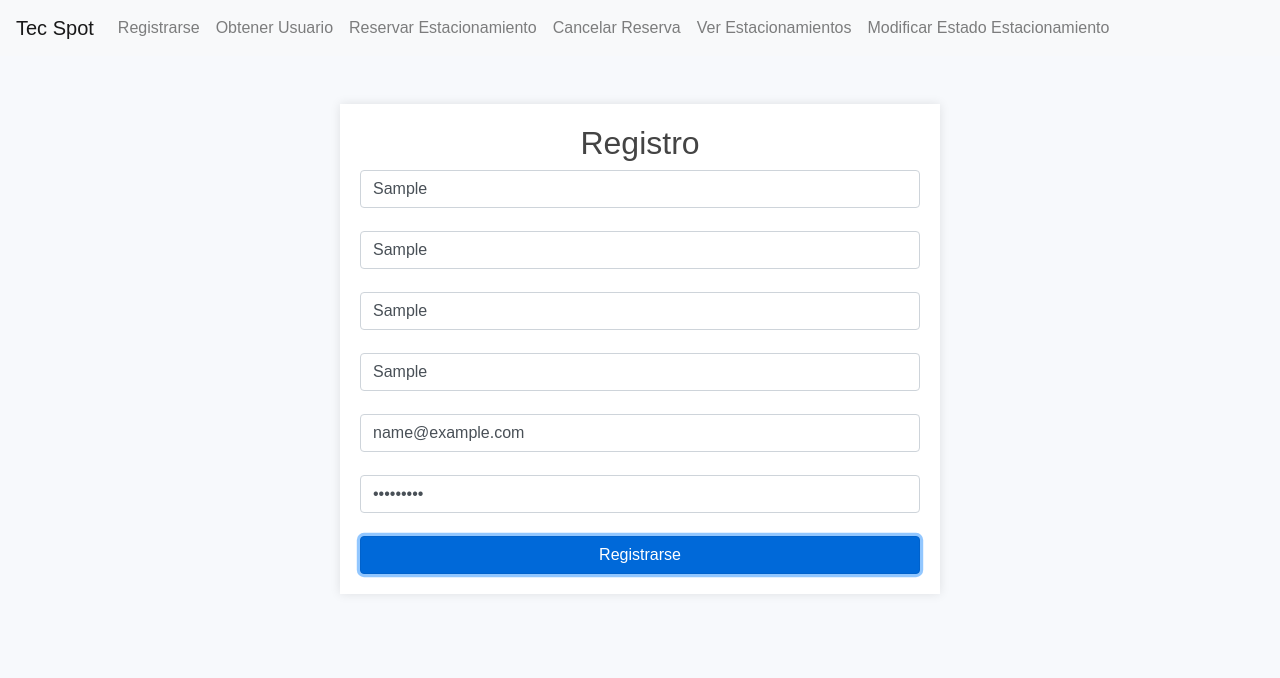
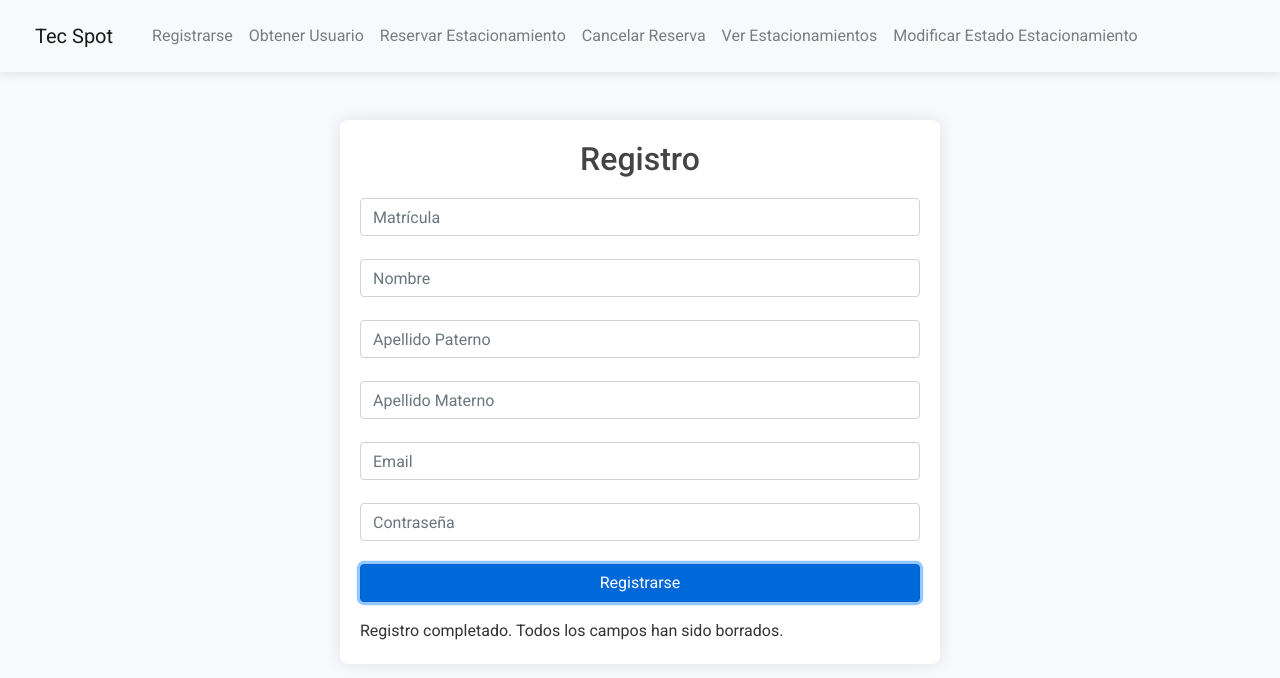
Before and after one commit to GustavoCoutino/TecSpot, a website: page frontend/register.html in a window 1280 px wide. Both pictures are taken after typing "Sample", "Sample", "Sample", "Sample", "name@example.com", "Sample123" into the empty fields and a click on the button "Registrarse". Drawn offline with nearby package versions, Linux system fonts and the light colour scheme; no server answers.

Commit message:
Agregar funciones que borran los campos

```diff
--- a/backend/controllers/controllers.js
+++ b/backend/controllers/controllers.js
@@ -5,7 +5,7 @@ const pool = new Pool({
   user: "postgres",
   host: "localhost",
   database: "TecSpotDB",
-  password: "contrasenapostgres",
+  password: "fasdasd",
   port: 5432,
 });
 
--- a/frontend/register.html
+++ b/frontend/register.html
@@ -33,7 +33,10 @@
 
     <div class="container mt-5">
       <h2>Registro</h2>
-      <form id="registerForm" onsubmit="event.preventDefault(); register();">
+      <form
+        id="registerForm"
+        onsubmit="event.preventDefault(); register(); clean();"
+      >
         <input
           type="text"
           id="reg_matricula"
@@ -72,8 +75,23 @@
         />
         <button type="submit" class="btn btn-primary">Registrarse</button>
       </form>
+      <div id="message" class="mt-3"></div>
     </div>
 
     <script src="app.js"></script>
+    <script>
+      function clean() {
+        document.getElementById("reg_matricula").value = "";
+        document.getElementById("nombre").value = "";
+        document.getElementById("apellido_paterno").value = "";
+        document.getElementById("apellido_materno").value = "";
+        document.getElementById("email").value = "";
+        document.getElementById("reg_contrasena").value = "";
+
+        const messageDiv = document.getElementById("message");
+        messageDiv.textContent =
+          "Registro completado. Todos los campos han sido borrados.";
+      }
+    </script>
   </body>
 </html>
--- a/frontend/styles.css
+++ b/frontend/styles.css
@@ -1,9 +1,12 @@
+@import url("https://fonts.googleapis.com/css2?family=Roboto:wght@400;500&display=swap");
+
 body {
-    font-family: 'Arial', sans-serif;
+  font-family: "Roboto", sans-serif;
   margin: 0;
   padding: 0;
   background-color: #f7f9fc;
   color: #333;
+  line-height: 1.6;
 }
 
 .container {
@@ -11,12 +14,16 @@ body {
   margin: 50px auto;
   padding: 20px;
   background-color: #fff;
-    box-shadow: 0 0 10px rgba(0, 0, 0, 0.1);
+  box-shadow: 0 0 15px rgba(0, 0, 0, 0.1);
+  border-radius: 8px;
 }
 
-h1, h2, h3 {
+h1,
+h2,
+h3 {
   color: #444;
   text-align: center;
+  margin-bottom: 20px;
 }
 
 form {
@@ -25,8 +32,9 @@ form {
   gap: 15px;
 }
 
-input, button {
-    padding: 10px;
+input,
+button {
+  padding: 12px;
   border: none;
   border-radius: 5px;
   font-size: 16px;
@@ -34,21 +42,49 @@ input, button {
 
 input {
   border: 1px solid #ddd;
-    transition: border 0.3s ease;
+  transition: border 0.3s ease, box-shadow 0.3s ease;
 }
 
 input:focus {
-    border-color: #007BFF;
+  border-color: #007bff;
   outline: none;
+  box-shadow: 0 0 5px rgba(0, 123, 255, 0.5);
 }
 
 button {
-    background-color: #007BFF;
+  background-color: #007bff;
   color: #fff;
   cursor: pointer;
-    transition: background-color 0.3s ease;
+  transition: background-color 0.3s ease, transform 0.3s ease;
 }
 
 button:hover {
   background-color: #0056b3;
+  transform: translateY(-2px);
 }
+
+button:active {
+  transform: translateY(0);
+}
+
+/* Estilos para la barra de navegación */
+.navbar {
+  background-color: #007bff;
+  padding: 10px 20px;
+  box-shadow: 0 2px 10px rgba(0, 0, 0, 0.1);
+}
+
+.navbar a {
+  color: white;
+  padding: 10px 15px;
+  text-decoration: none;
+  transition: background-color 0.3s ease;
+}
+
+.navbar a:hover {
+  background-color: rgba(255, 255, 255, 0.1);
+}
+
+.nav-item.nav-link.active {
+  background-color: rgba(255, 255, 255, 0.2);
+}
```
Also changed, not shown: frontend/cancelarReserva.html (+9 -1 lines), frontend/getUser.html (+14 -1 lines), frontend/reserva.html (+15 -1 lines). Lines whose indentation alone changed are shown as unchanged.
